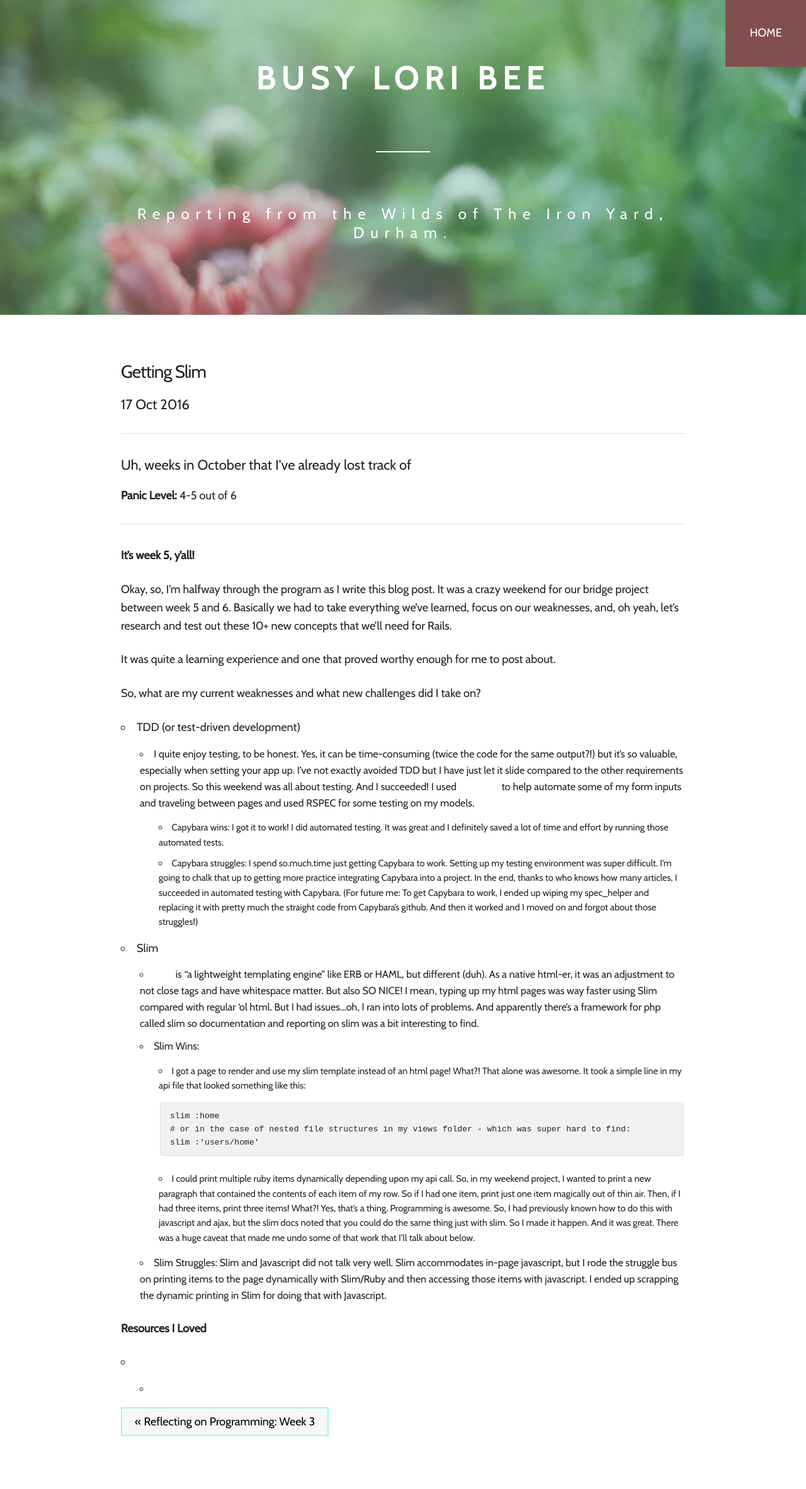
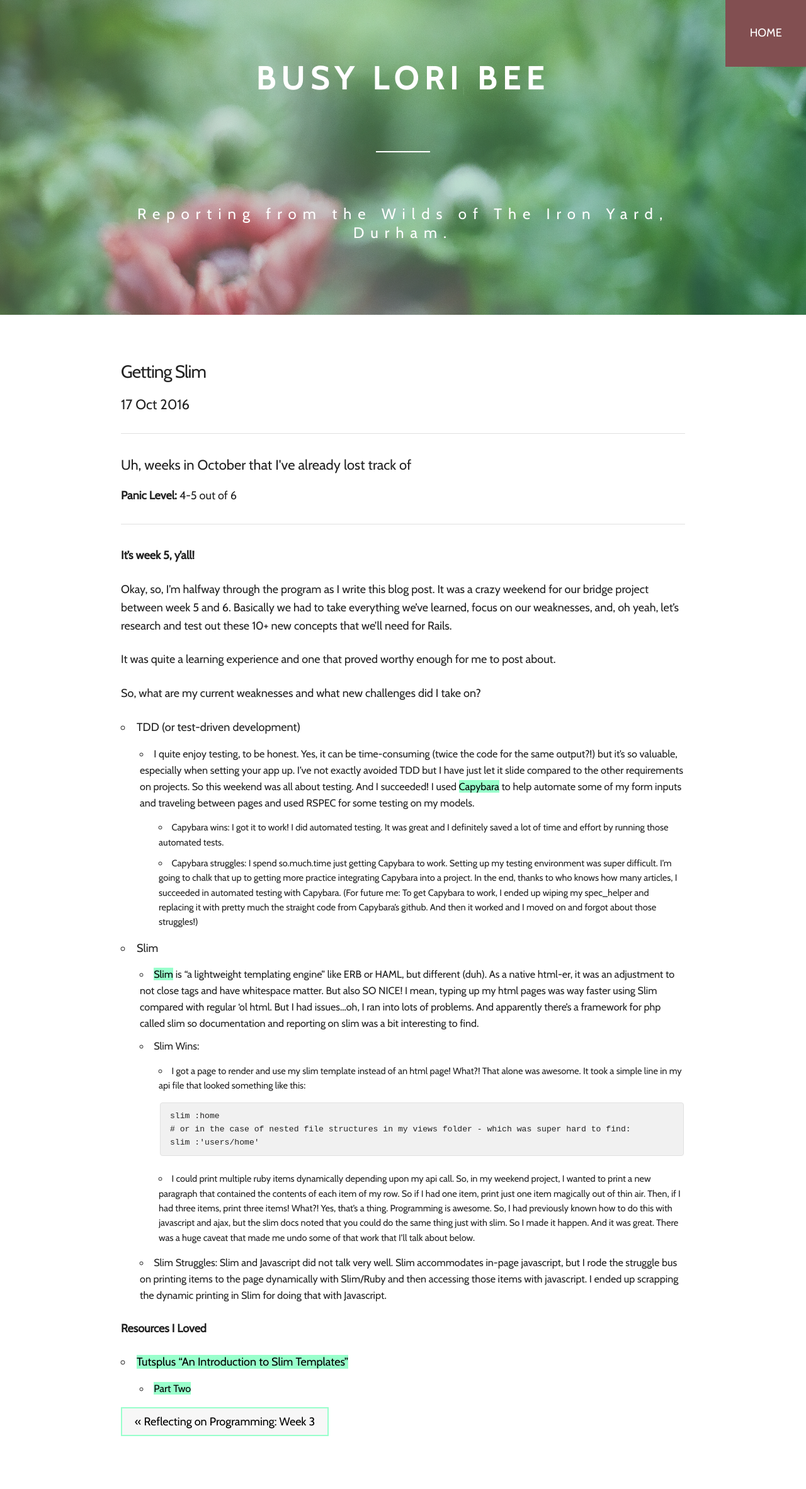
Before and after one commit to lburl01/lburl01.github.io, a Jekyll site: the page built from _posts/2016-10-17-getting-slim.md, in a window 1280 px wide. Shown: the whole page at 63% size. Built offline with Jekyll 4.4.1, drawn with Linux system fonts in a browser that asks for light colours.

Commit message:
Fixed inpage links on slim post

````diff
--- a/_posts/2016-10-17-getting-slim.md
+++ b/_posts/2016-10-17-getting-slim.md
@@ -17,11 +17,11 @@ It was quite a learning experience and one that proved worthy enough for me to p
 
 So, what are my current weaknesses and what new challenges did I take on?
 * TDD (or test-driven development)
-  * I quite enjoy testing, to be honest. Yes, it can be time-consuming (twice the code for the same output?!) but it's so valuable, especially when setting your app up. I've not exactly avoided TDD but I have just let it slide compared to the other requirements on projects. So this weekend was all about testing. And I succeeded! I used <a href="http://jnicklas.github.io/capybara/">Capybara</a> to help automate some of my form inputs and traveling between pages and used RSPEC for some testing on my models.
+  * I quite enjoy testing, to be honest. Yes, it can be time-consuming (twice the code for the same output?!) but it's so valuable, especially when setting your app up. I've not exactly avoided TDD but I have just let it slide compared to the other requirements on projects. So this weekend was all about testing. And I succeeded! I used <a class="post-link" href="http://jnicklas.github.io/capybara/">Capybara</a> to help automate some of my form inputs and traveling between pages and used RSPEC for some testing on my models.
     * Capybara wins: I got it to work! I did automated testing. It was great and I definitely saved a lot of time and effort by running those automated tests.
     * Capybara struggles: I spend so.much.time just getting Capybara to work. Setting up my testing environment was super difficult. I'm going to chalk that up to getting more practice integrating Capybara into a project. In the end, thanks to who knows how many articles, I succeeded in automated testing with Capybara. (For future me: To get Capybara to work, I ended up wiping my spec_helper and replacing it with pretty much the straight code from Capybara's github. And then it worked and I moved on and forgot about those struggles!)
 * Slim
-  * <a href="http://slim-lang.com/">Slim</a> is "a lightweight templating engine" like ERB or HAML, but different (duh). As a native html-er, it was an adjustment to not close tags and have whitespace matter. But also SO NICE! I mean, typing up my html pages was way faster using Slim compared with regular 'ol html. But I had issues...oh, I ran into lots of problems. And apparently there's a framework for php called slim so documentation and reporting on slim was a bit interesting to find.
+  * <a class="post-link" href="http://slim-lang.com/">Slim</a> is "a lightweight templating engine" like ERB or HAML, but different (duh). As a native html-er, it was an adjustment to not close tags and have whitespace matter. But also SO NICE! I mean, typing up my html pages was way faster using Slim compared with regular 'ol html. But I had issues...oh, I ran into lots of problems. And apparently there's a framework for php called slim so documentation and reporting on slim was a bit interesting to find.
   * Slim Wins:
     * I got a page to render and use my slim template instead of an html page! What?! That alone was awesome. It took a simple line in my api file that looked something like this:
     ```rb
@@ -33,5 +33,5 @@ So, what are my current weaknesses and what new challenges did I take on?
   * Slim Struggles: Slim and Javascript did not talk very well. Slim accommodates in-page javascript, but I rode the struggle bus on printing items to the page dynamically with Slim/Ruby and then accessing those items with javascript. I ended up scrapping the dynamic printing in Slim for doing that with Javascript.
 
 **Resources I Loved**
-* <a href="https://code.tutsplus.com/articles/an-introduction-to-slim-templates--cms-26028">Tutsplus "An Introduction to Slim Templates"</a>
-  * <a href="https://code.tutsplus.com/articles/ruby-templating-with-slim-part-2--cms-26094">Part Two</a>
+* <a class="post-link" href="https://code.tutsplus.com/articles/an-introduction-to-slim-templates--cms-26028">Tutsplus "An Introduction to Slim Templates"</a>
+  * <a class="post-link" href="https://code.tutsplus.com/articles/ruby-templating-with-slim-part-2--cms-26094">Part Two</a>
````
